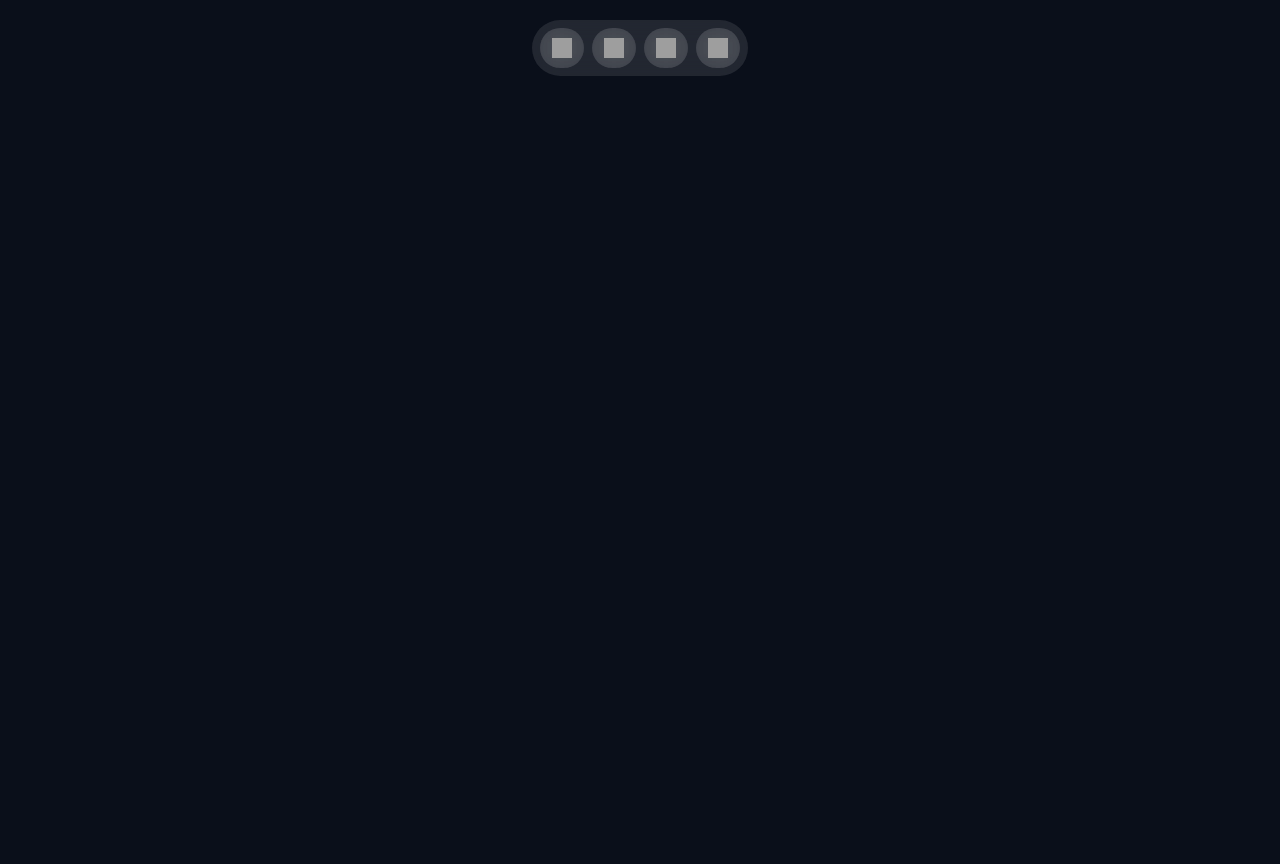
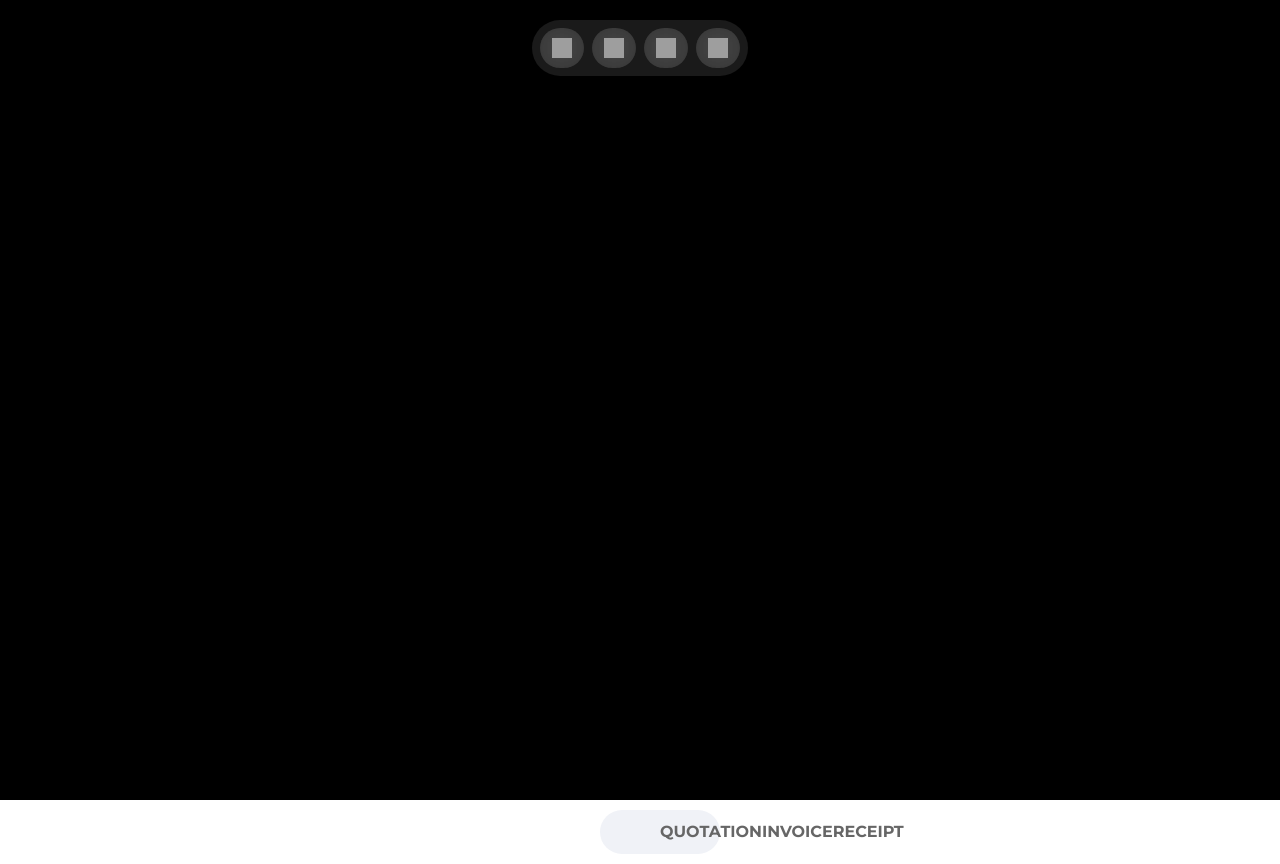
Before and after one commit to Ahmadkalims/InvoicerX, a React (Vite) app: page / in a window 1280 px wide. Before the commit the page ends 800 px from the top, so only its background shows below. Built offline with nearby package versions, Linux system fonts and the light colour scheme; grey boxes are pictures that could not be loaded.

Commit message:
Add smooth expanding NavButton with hover animation

```diff
--- a/index.html
+++ b/index.html
@@ -12,7 +12,15 @@
 
     <div id="root"></div>
 
+  <div class="text-[#666666] font-semibold flex justify-between items-center px-[60px] py-[10px] my-[10px] mx-[600px] rounded-[150px] bg-[#f0f2f7]">
+
+    <button>QUOTATION</button>
+    <button>INVOICE</button>
+    <button>RECEIPT</button>
+  </div>
+
     <script type="module" src="/src/main.jsx"></script>
+     <script src="https://cdn.jsdelivr.net/npm/@tailwindcss/browser@4"></script>
   </body>
 
 </html>
--- a/src/App.jsx
+++ b/src/App.jsx
@@ -3,8 +3,10 @@ import Header from './components/Header';
 
 function App() {
   return (
-    <div className="min-h-screen bg-[#0a0f1a] text-white font-sans">
+    <div className="min-h-screen bg-[#000000] text-white font-sans">
+
       <Header />
+
     </div>
   );
 }
--- a/src/components/Header.jsx
+++ b/src/components/Header.jsx
@@ -3,6 +3,8 @@ import NavButton from './NavButton';
 
 const Header = () => {
   return (
+
+
     <header className="fixed top-5 left-1/2 -translate-x-1/2 bg-white/10 backdrop-blur-md p-2 rounded-full flex gap-2 z-50">
       <NavButton
         icon="https://img.icons8.com/?size=24&id=1iF9PyJ2Thzo&format=png&color=FFFFFF"
@@ -16,6 +18,7 @@ const Header = () => {
         icon="https://img.icons8.com/?size=24&id=79387&format=png&color=FFFFFF"
         label="Education"
       />
+
       <NavButton
         icon="https://img.icons8.com/?size=24&id=6H65NWsqha0Z&format=png&color=FFFFFF"
         label="Contact"
--- /dev/null
+++ b/src/components/TabSwitcher.jsx
@@ -0,0 +1,46 @@
+import { useRef, useState, useEffect } from 'react';
+
+const tabs = ['QUOTATION', 'INVOICE', 'RECEIPT'];
+
+export default function TabSwitcher() {
+  const containerRef = useRef(null);
+  const [activeTab, setActiveTab] = useState('INVOICE');
+  const [highlightStyle, setHighlightStyle] = useState({});
+
+  const tabRefs = useRef({});
+
+  useEffect(() => {
+    const current = tabRefs.current[activeTab];
+    if (current && containerRef.current) {
+      const { offsetLeft, offsetWidth } = current;
+      setHighlightStyle({
+        transform: `translateX(${offsetLeft}px)`,
+        width: `${offsetWidth}px`,
+      });
+    }
+  }, [activeTab]);
+
+  return (
+    <div className="relative inline-flex items-center px-2 py-1 rounded-full bg-gray-200 shadow-inner" ref={containerRef}>
+      {/* Sliding Highlight */}
+      <div
+        className="absolute h-full rounded-full bg-gradient-to-r from-purple-200 via-blue-100 to-pink-200 transition-all duration-300"
+        style={highlightStyle}
+      />
+
+      {/* Buttons */}
+      {tabs.map((tab) => (
+        <button
+          key={tab}
+          ref={(el) => (tabRefs.current[tab] = el)}
+          onClick={() => setActiveTab(tab)}
+          className={`relative z-10 px-6 py-2 text-lg font-medium transition-colors duration-200 ${
+            activeTab === tab ? 'text-black' : 'text-gray-500'
+          }`}
+        >
+          {tab}
+        </button>
+      ))}
+    </div>
+  );
+}
--- a/src/index.css
+++ b/src/index.css
@@ -1,11 +1,13 @@
 @import url('https://fonts.googleapis.com/css2?family=Montserrat:wght@400;700&display=swap');
+
 @import "tailwindcss";
+
 @tailwind base;
 @tailwind components;
 @tailwind utilities;
 
 :root {
-  font-family: 'Montserrat', system-ui, sans-serif;
+  font-family: 'montserrat', system-ui, sans-serif;
   color-scheme: light dark;
   font-weight: 400;
   font-synthesis: none;
@@ -14,16 +16,11 @@
   -moz-osx-font-smoothing: grayscale;
 }
 body {
-  @apply bg-[#0a0f1a] text-white font-sans;
+
 }
 
 
 
+
+
 /* Optional custom link/button styles */
-a {
-  @apply text-blue-600 hover:text-blue-800 font-medium;
-}
-
-button {
-  @apply rounded-md border border-transparent px-4 py-2 text-sm font-medium bg-black text-white hover:border-blue-600 focus:outline-none focus:ring;
-}
```
